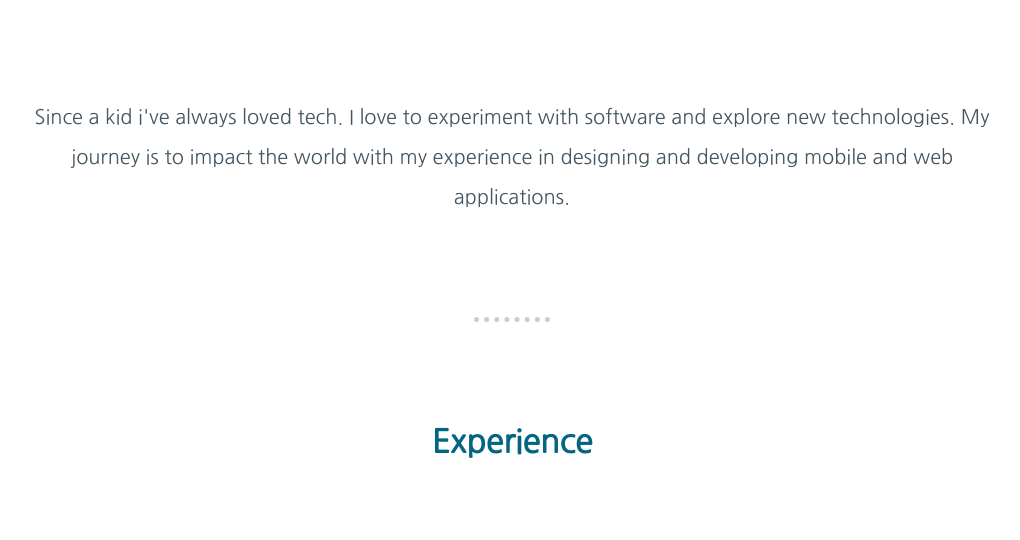
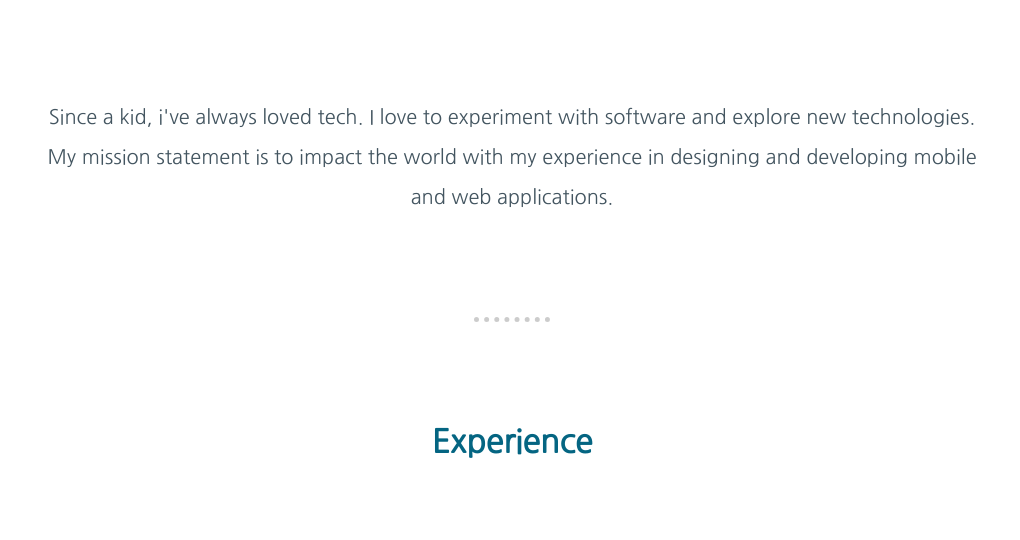
Before and after one commit to williamm275/portfolio, a plain HTML site: page index.html in a window 1280 px wide. Shown: the part 883-1423 px from the top of the page, without its empty margins (128-1148 px from the left). Drawn offline with Linux system fonts and the light colour scheme; a web font is replaced by a local one.

Commit message:
grammar fix

```diff
--- a/index.html
+++ b/index.html
@@ -33,7 +33,7 @@
   <div id="middle-container">
     <div class="profile">
       <h2>About</h2>
-      <p>Since a kid i've always loved tech. I love to experiment with software and explore new technologies. My journey is to impact the world with my experience in designing and developing mobile and web applications.</p>
+      <p>Since a kid, i've always loved tech. I love to experiment with software and explore new technologies. My mission statement is to impact the world with my experience in designing and developing mobile and web applications.</p>
     </div>
     <hr>
     <div class="skills">
```
